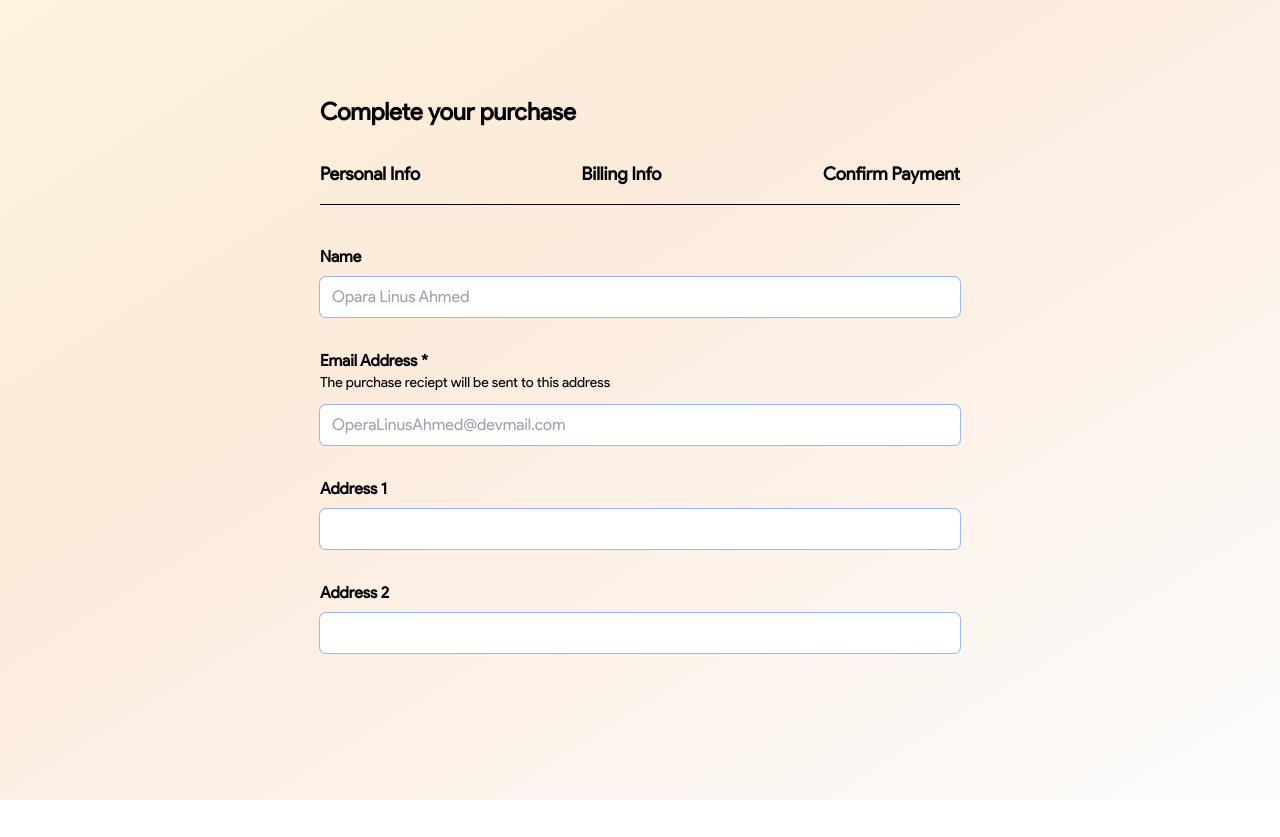
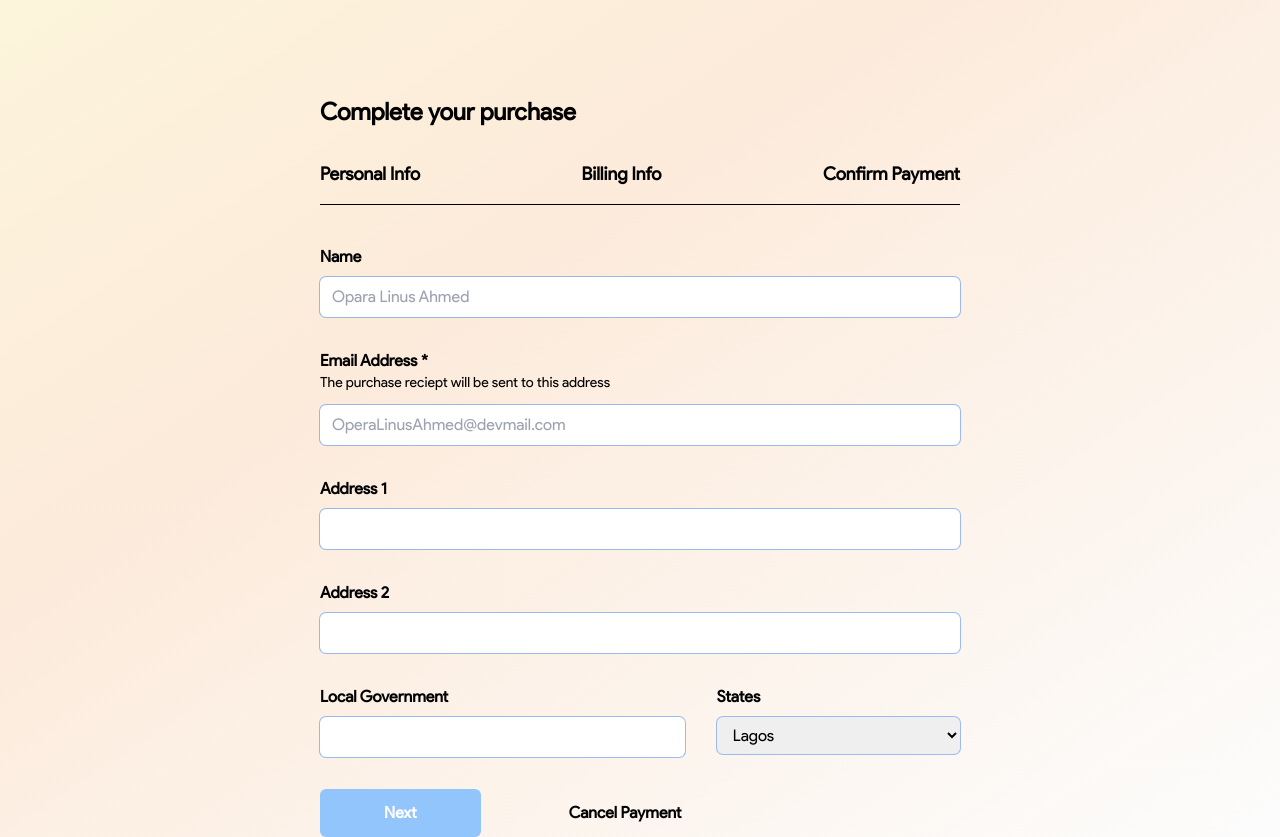
Before and after one commit to Tokonigeorge/purchase_board, a React (Vite) app: page / in a window 1280 px wide. Before the commit the page ends 800 px from the top, so only its background shows below. Built offline with nearby package versions, Linux system fonts and the light colour scheme.

Commit message:
worked on payment buttons

```diff
--- /dev/null
+++ b/src/components/PaymentButton.jsx
@@ -0,0 +1,14 @@
+const PaymentButton = () => {
+  return (
+    <div className="flex items-center gap-x-6">
+      <button className="text-white font-bold bg-blue-300 py-3 rounded-md px-16">
+        Next
+      </button>
+      <button className="text-purp font-bold py-3 rounded-md px-16">
+        Cancel Payment
+      </button>
+    </div>
+  );
+};
+
+export default PaymentButton;
--- a/src/components/personalInfo/EmailInput.jsx
+++ b/src/components/personalInfo/EmailInput.jsx
@@ -11,7 +11,7 @@ const EmailInput = ({ placeholder }) => {
         The purchase reciept will be sent to this address
       </p>
       <input
-        className="mt-2 w-full ring-1 rounded-md py-2 px-3 outline-none ring-purp mb-8"
+        className="mt-2 w-full ring-1 rounded-md py-2 px-3 outline-none ring-purp mb-8 text-textgray"
         id="email-Address"
         type="email"
         placeholder={placeholder}
--- /dev/null
+++ b/src/components/personalInfo/LocationInput.jsx
@@ -0,0 +1,25 @@
+import TextInput from "./TextInput";
+
+const LocationInput = () => {
+  const states = ["Lagos", "Adamawa", "Bauchi", "Delta", "Ebonyi"];
+  return (
+    <div className="flex items-stretch gap-x-8">
+      <div className="w-3/5">
+        <TextInput label="Local Government" />
+      </div>
+      <div className="w-2/5">
+        <label htmlFor="states" className="font-bold">
+          States
+        </label>
+        <br />
+        <select className="mt-2 w-full ring-1 rounded-md py-2 px-3 outline-none ring-purp mb-8 text-textgray">
+          {states.map((i, indx) => (
+            <option value={i} label={i} key={`${i + indx}`}></option>
+          ))}
+        </select>
+      </div>
+    </div>
+  );
+};
+
+export default LocationInput;
--- a/src/components/personalInfo/PersonalInfo.jsx
+++ b/src/components/personalInfo/PersonalInfo.jsx
@@ -1,5 +1,7 @@
 import TextInput from "./TextInput";
 import EmailInput from "./EmailInput";
+import LocationInput from "./LocationInput";
+import PaymentButton from "../PaymentButton";
 
 const PersonalInfo = () => {
   return (
@@ -9,6 +11,8 @@ const PersonalInfo = () => {
         <EmailInput placeholder="OperaLinusAhmed@devmail.com" />
         <TextInput label="Address 1" />
         <TextInput label="Address 2" />
+        <LocationInput />
+        <PaymentButton />
       </form>
     </div>
   );
--- a/src/components/personalInfo/TextInput.jsx
+++ b/src/components/personalInfo/TextInput.jsx
@@ -8,8 +8,9 @@ const TextInput = ({ label, placeholder }) => {
         {label}
       </label>
       <br />
+      {/* to reduce duplication, try placing styles in a const and then exporting */}
       <input
-        className="mt-2 w-full ring-1 rounded-md py-2 px-3 outline-none ring-purp mb-8"
+        className="mt-2 w-full ring-1 rounded-md py-2 px-3 outline-none ring-purp mb-8 text-textgray"
         type="text"
         id={label}
         placeholder={placeholder}
```
